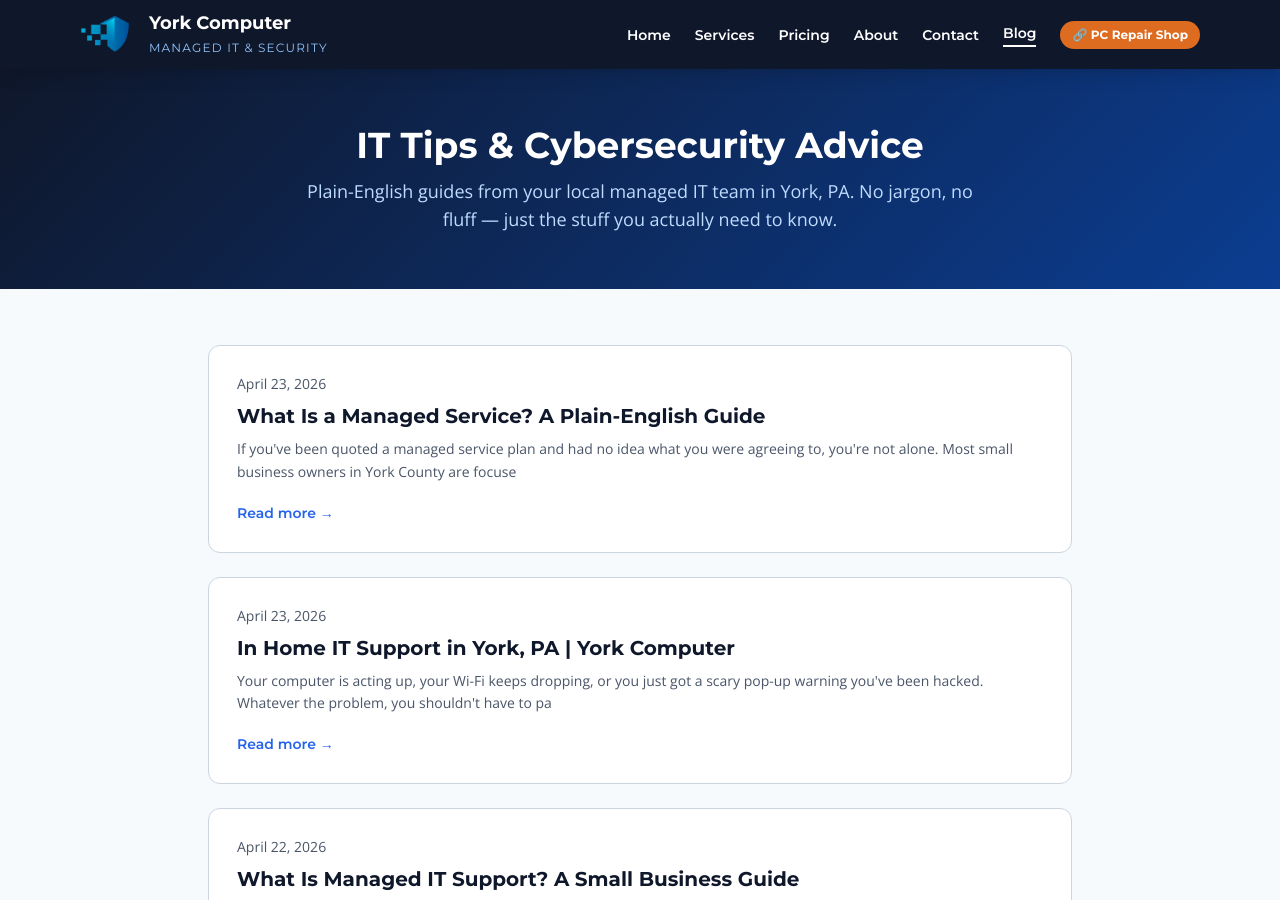
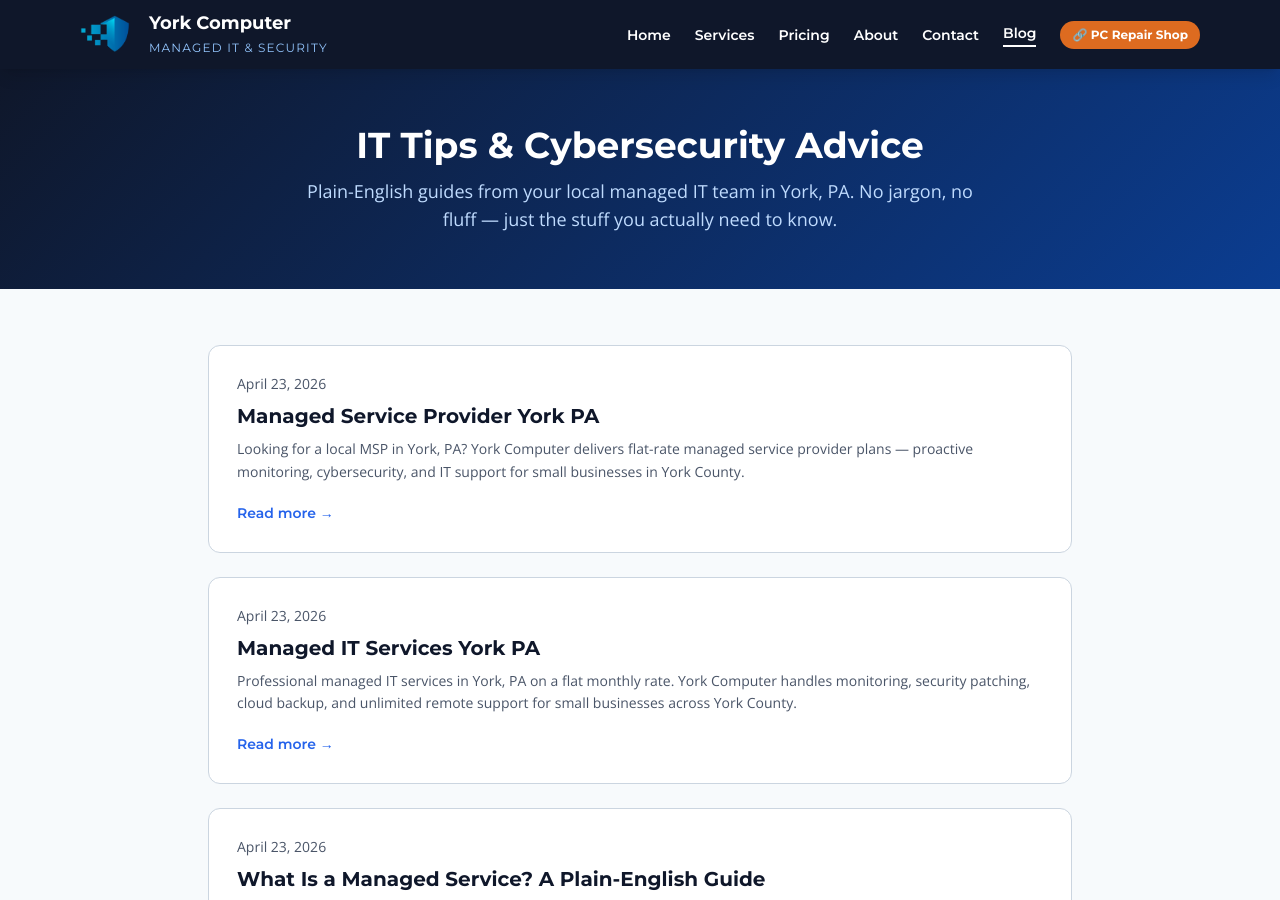
Before and after one commit to oak8513/yorkcomputer-net, a Jekyll site: the page built from blog/index.html, in a window 1280 px wide and 900 px high. Built offline with Jekyll 4.4.1, drawn with Linux system fonts in a browser that asks for light colours; nearby versions of some CDN libraries; a script that is not in the unit is left out.

Commit message:
SEO: add landing page cards to blog index

```diff
--- a/blog/index.html
+++ b/blog/index.html
@@ -15,6 +15,25 @@ og_description: "Plain-English IT and cybersecurity advice for small businesses
 
 <!-- BLOG LISTING -->
 <div class="max-w-4xl mx-auto px-4 py-14">
+
+  <!-- BEGIN_SERVICE_PAGES -->
+  <article class="bg-white border border-yc-gray rounded-xl p-7 hover:shadow-lg transition mb-6">
+    <div class="text-sm text-yc-steel mb-2">April 23, 2026</div>
+    <h2 class="font-heading font-bold text-xl text-yc-navy mb-2">
+      <a href="/blog/managed-service-provider-york-pa.html" class="hover:underline">Managed Service Provider York PA</a>
+    </h2>
+    <p class="text-yc-steel text-sm leading-relaxed mb-4">Looking for a local MSP in York, PA? York Computer delivers flat-rate managed service provider plans — proactive monitoring, cybersecurity, and IT support for small businesses in York County.</p>
+    <a href="/blog/managed-service-provider-york-pa.html" class="inline-block text-yc-bright font-heading font-semibold text-sm hover:underline">Read more &rarr;</a>
+  </article>
+  <article class="bg-white border border-yc-gray rounded-xl p-7 hover:shadow-lg transition mb-6">
+    <div class="text-sm text-yc-steel mb-2">April 23, 2026</div>
+    <h2 class="font-heading font-bold text-xl text-yc-navy mb-2">
+      <a href="/blog/managed-it-services-york-pa.html" class="hover:underline">Managed IT Services York PA</a>
+    </h2>
+    <p class="text-yc-steel text-sm leading-relaxed mb-4">Professional managed IT services in York, PA on a flat monthly rate. York Computer handles monitoring, security patching, cloud backup, and unlimited remote support for small businesses across York County.</p>
+    <a href="/blog/managed-it-services-york-pa.html" class="inline-block text-yc-bright font-heading font-semibold text-sm hover:underline">Read more &rarr;</a>
+  </article>
+  <!-- END_SERVICE_PAGES -->
 
   {% for post in site.posts %}
   <article class="bg-white border border-yc-gray rounded-xl p-7 hover:shadow-lg transition mb-6">
```
